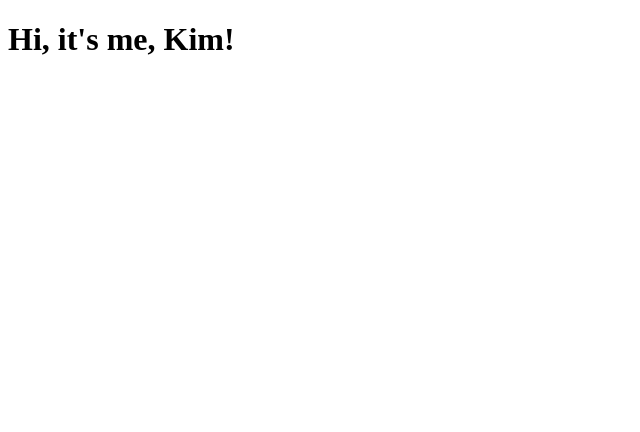
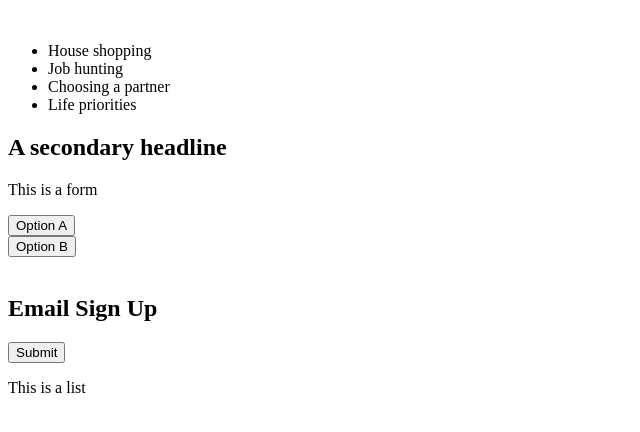
Before and after one commit to KimSoko/what-matters-most-app, a React (Create React App) app in the folder client/: page / in a window 1280 px wide. Shown: the top 432 px of the page, without its empty margins (0-640 px from the left). Built offline with nearby package versions, Linux system fonts and the light colour scheme; the HTML template or start-up script is replaced by a standard one.

Commit message:
Added basic Form.jsx and List.jsx components, basic outline renders on the DOM

```diff
--- a/client/src/Decide.jsx
+++ b/client/src/Decide.jsx
@@ -3,12 +3,14 @@ import ReactDOM from 'react-dom';
 
 const Decide = () => {
   return (
-    <div id="top">
-     <button>Option A</button>
-    </div>
+    <div>
+      <div id="top">
+        <button>Option A</button>
+      </div>
 
-    <div id="bottom">
-      <button>Option B</button>
+      <div id="bottom">
+        <button>Option B</button>
+      </div>
     </div>
   )
 };
--- /dev/null
+++ b/client/src/Form.jsx
@@ -0,0 +1,11 @@
+import React from 'react';
+import ReactDOM from 'react-dom';
+
+const Form = () => {
+  return (
+    <div>
+      <p>This is a form</p>
+    </div>
+  )
+};
+export default Form;
--- /dev/null
+++ b/client/src/List.jsx
@@ -0,0 +1,11 @@
+import React from 'react';
+import ReactDOM from 'react-dom';
+
+const List = () => {
+  return (
+    <div>
+      <p>This is a list</p>
+    </div>
+  )
+};
+export default List;
--- a/client/src/Results.jsx
+++ b/client/src/Results.jsx
@@ -1,8 +1,10 @@
 import React from 'react';
 import ReactDOM from 'react-dom';
+import List from './List.jsx';
 
 const Results = () => {
   return (
+    <div>
       <div className="space" />
 
       <div className="header" id="results-header">
@@ -10,7 +12,6 @@ const Results = () => {
         <div id="email">
           <h2>Email Sign Up</h2>
           <form>
-         <input>you@email.com</input>
             <button>Submit</button>
           </form>
         </div>
@@ -19,6 +20,7 @@ const Results = () => {
       <div className="body" id="results-body">
         <List />
       </div>
+    </div>
   )
 };
 export default Results;
--- a/client/src/Start.jsx
+++ b/client/src/Start.jsx
@@ -1,8 +1,10 @@
 import React from 'react';
 import ReactDOM from 'react-dom';
+import Form from './Form.jsx';
 
 const Start = () => {
   return (
+    <div>
       <div className="space" />
 
       <div className="header" id="start-header">
@@ -19,6 +21,7 @@ const Start = () => {
       <div className="body" id="start-body">
         <Form />
       </div>
+    </div>
   )
 };
 export default Start;
--- a/client/src/index.jsx
+++ b/client/src/index.jsx
@@ -1,7 +1,8 @@
 import React from 'react';
 import ReactDOM from 'react-dom';
+import App from './App.jsx';
 
 ReactDOM.render(
-  <h1>Hi, it's me, Kim!</h1>,
+  <div><App /></div>,
   document.getElementById('app')
 );
```
Lines whose indentation alone changed are shown as unchanged.
